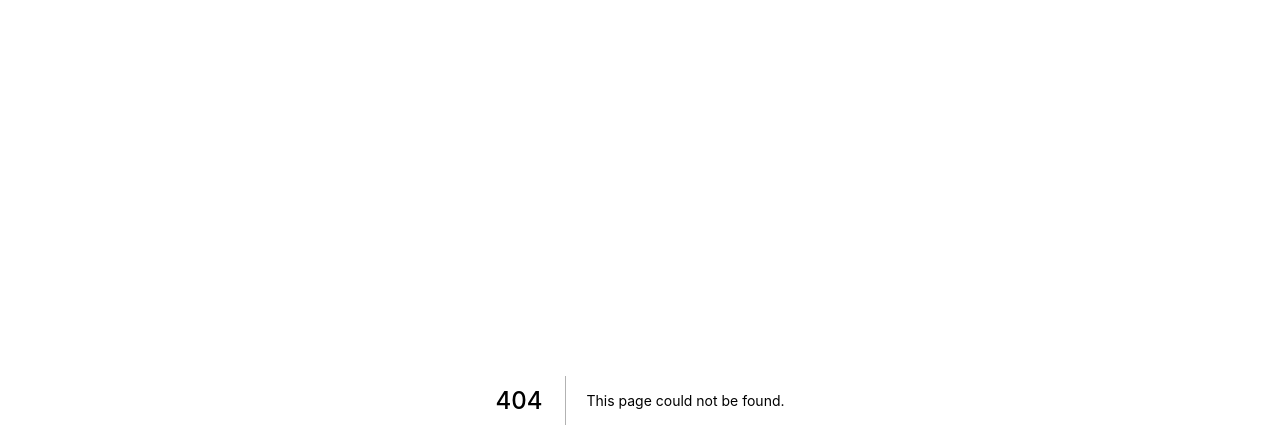
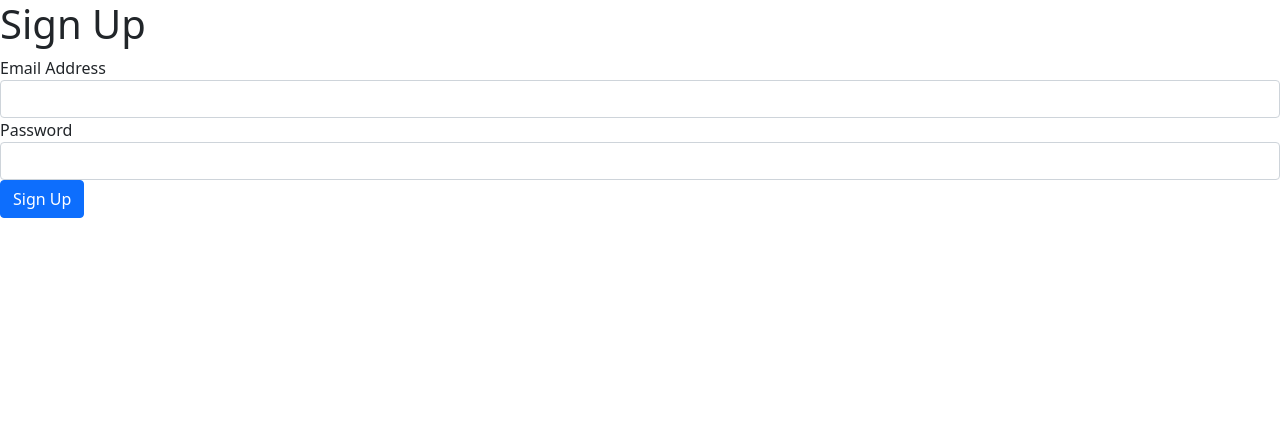
Before and after one commit to shubham88fru/ticketing, a Next.js app in the folder client/: page /auth/signup in a window 1280 px wide. Before the commit this address had no page. Shown: the top 448 px of the page. Built offline with nearby package versions, Linux system fonts and the light colour scheme.

Commit message:
Add signup form

```diff
--- /dev/null
+++ b/client/pages/auth/signup.js
@@ -0,0 +1,32 @@
+import { useState } from 'react';
+
+export default () => {
+  const [email, setEmail] = useState('');
+  const [password, setPassword] = useState('');
+  const onSubmit = (event) => {
+    event.prevenDefault();
+  };
+  return (
+    <form onSubmit={onSubmit}>
+      <h1>Sign Up</h1>
+      <div className="form-group">
+        <label>Email Address</label>
+        <input
+          value={email}
+          onChange={(e) => setEmail(e.target.value)}
+          className="form-control"
+        />
+      </div>
+      <div className="form-group">
+        <label>Password</label>
+        <input
+          value={password}
+          onChange={(e) => setPassword(e.target.value)}
+          type="password"
+          className="form-control"
+        />
+      </div>
+      <button className="btn btn-primary">Sign Up</button>
+    </form>
+  );
+};
```
